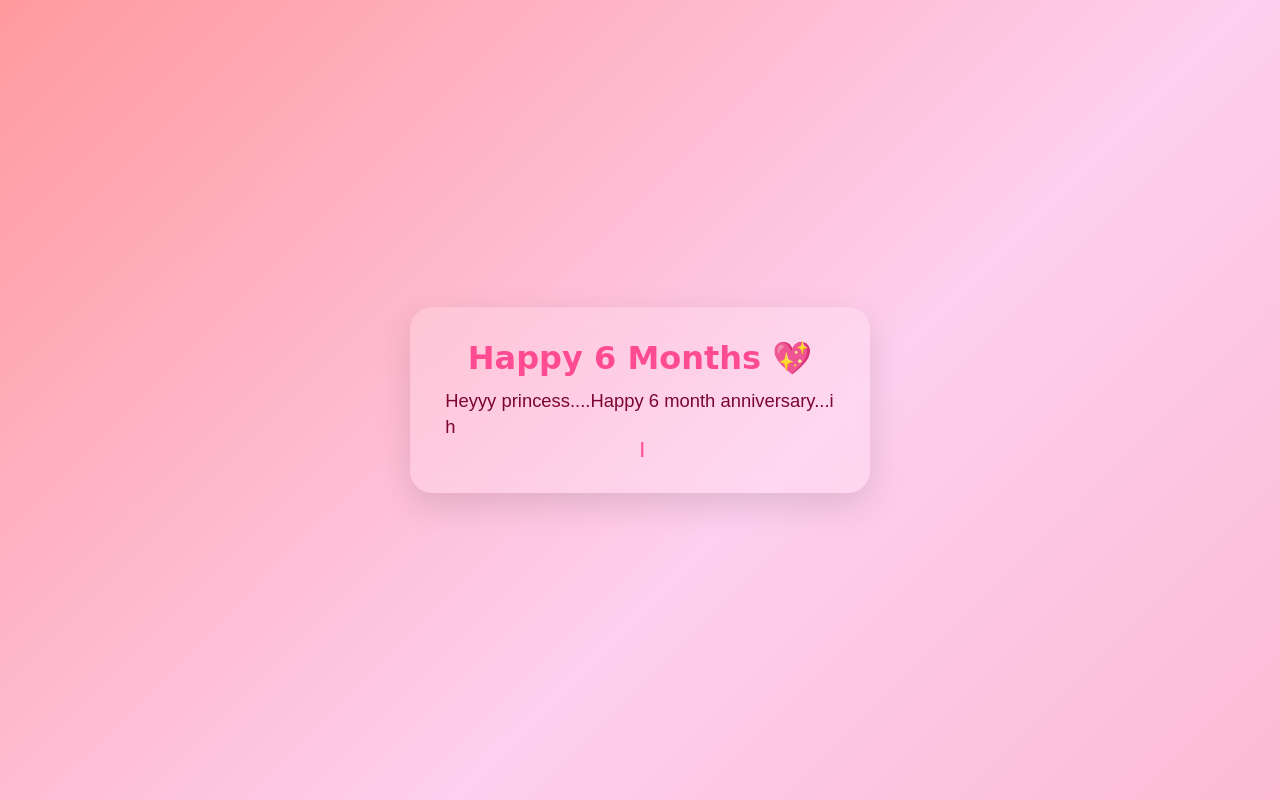
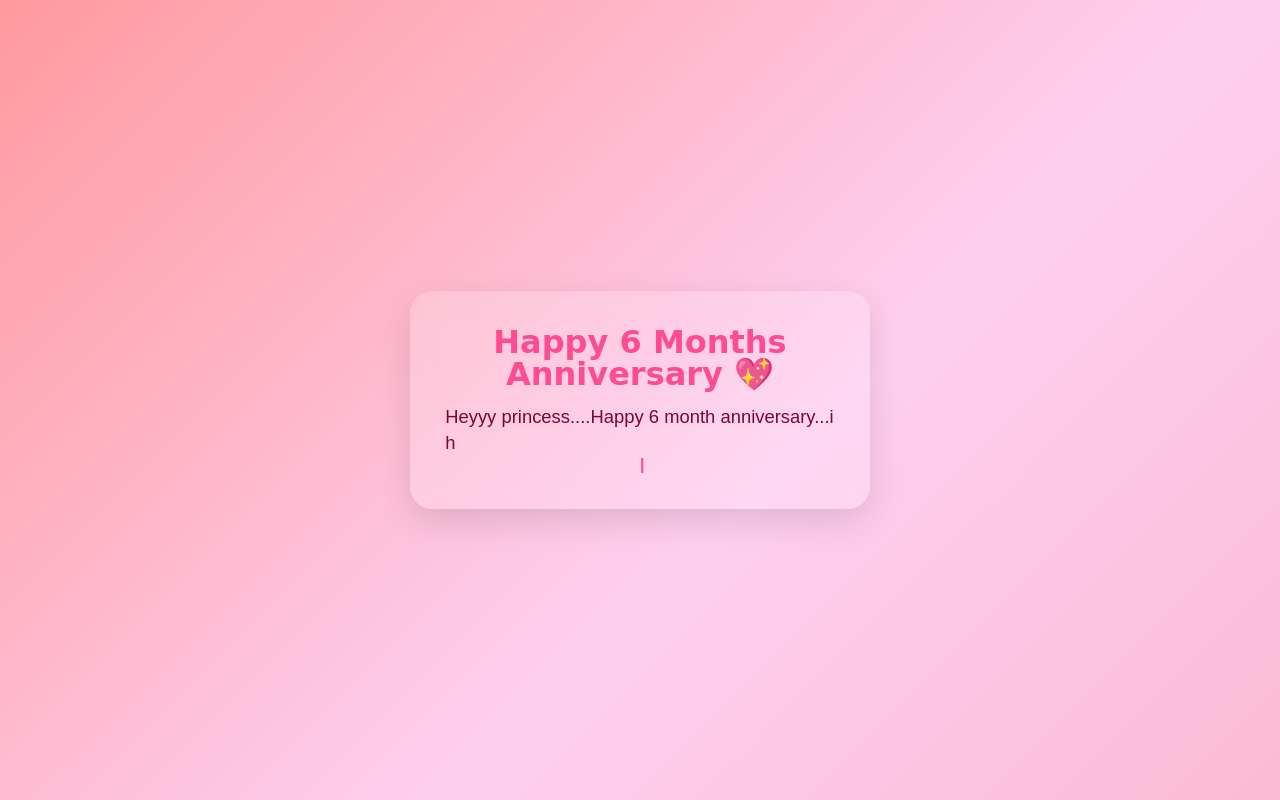
Before and after one commit to excel734/6-months-, a plain HTML site: page index.html in a window 1280 px wide. Drawn offline with nearby package versions, Linux system fonts and the light colour scheme.

Commit message:
Add files via upload

```diff
--- a/index.html
+++ b/index.html
@@ -3,14 +3,14 @@
 <head>
   <meta charset="UTF-8">
   <meta name="viewport" content="width=device-width, initial-scale=1.0">
-  <title>Happy 6 Months</title>
+  <title>Happy 6 Months Anniversary</title>
   <link rel="stylesheet" href="style.css">
 </head>
 <body>
 
   <div class="container">
     <div class="card">
-      <h1 class="title">Happy 6 Months 💖</h1>
+      <h1 class="title">Happy 6 Months Anniversary 💖</h1>
       <div id="message" class="message"></div>
       <span id="caret" class="caret">|</span>
     </div>
```
